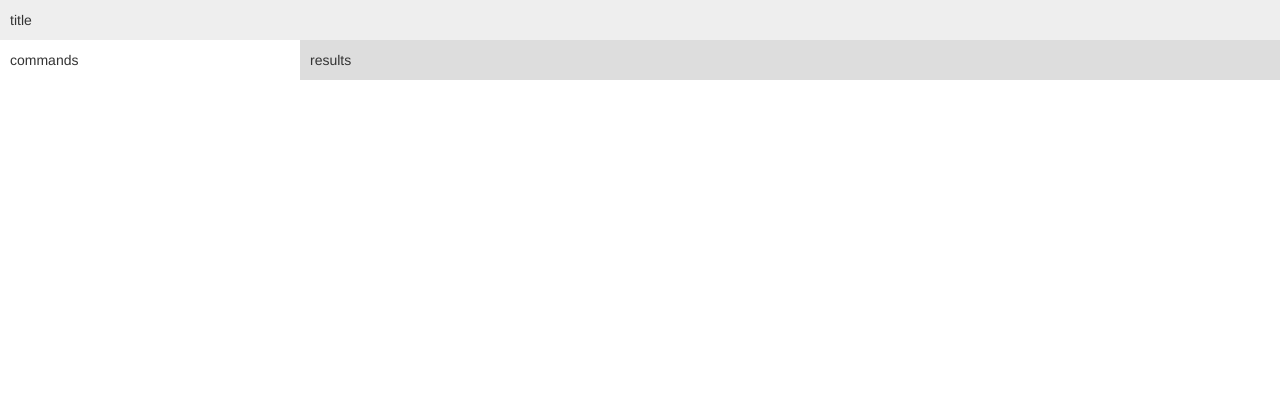
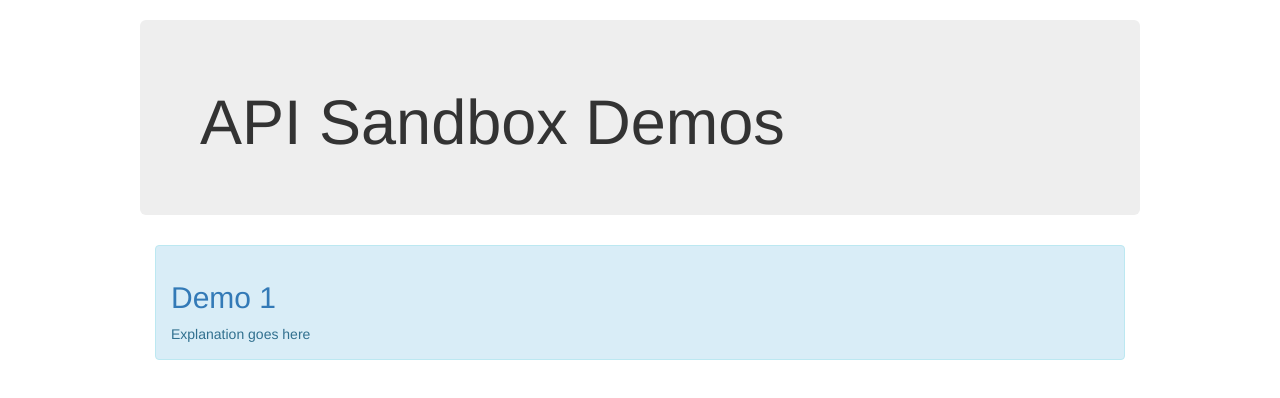
Before and after one commit to nathancarter/apisandbox, a website: page app/index.html in a window 1280 px wide. Drawn offline with nearby package versions, Linux system fonts and the light colour scheme.

Commit message:
Created first demo page

```diff
--- a/app/default.css
+++ b/app/default.css
@@ -12,14 +12,12 @@ div {
 
 #title-div {
     background-color: #eeeeee;
+    width: 1000px;
+    margin: auto;
 }
 
-#command-div {
-    width: 300px;
-    float: left;
+#main-div {
+    background-color: #dddddd;
+    width: 1000px;
+    margin: auto;
 }
-
-#results-div {
-    background-color: #dddddd;
-    margin-left: 300px;
-}
--- a/app/index.html
+++ b/app/index.html
@@ -1,19 +1,33 @@
 <html>
     <head>
-        <title>API Sandbox</title>
-        <link rel='stylesheet' href='default.css'/>
+        <title>API Sandbox Demos</title>
         <link rel='stylesheet' href='https://maxcdn.bootstrapcdn.com/bootstrap/3.3.6/css/bootstrap.min.css'/>
         <script src='https://maxcdn.bootstrapcdn.com/bootstrap/3.3.6/js/bootstrap.min.js'></script>
+        <style>
+            body {
+                margin-top: 20px;
+            }
+            .middle-thousand {
+                width: 1000px;
+                margin: auto;
+            }
+        </style>
     </head>
     <body>
-        <div id='title-div'>
-            title
-        </div>
-        <div id='command-div'>
-            commands
-        </div>
-        <div id='results-div'>
-            results
+        <div class='container middle-thousand'>
+            <div class='row'>
+                <div class='jumbotron col-md-12'>
+                    <h1>API Sandbox Demos</h1>
+                </div>
+            </div>
+            <div class='row'>
+                <div class='col-md-12'>
+                    <div class='alert alert-info'>
+                        <h2><a href='demo1.html'>Demo 1</a></h2>
+                        <p>Explanation goes here</p>
+                    </div>
+                </div>
+            </div>
         </div>
     </body>
 </html>
```
Also changed, not shown: app/demo1.html (added, +16 -0 lines), plan.md (+8 -6 lines).
